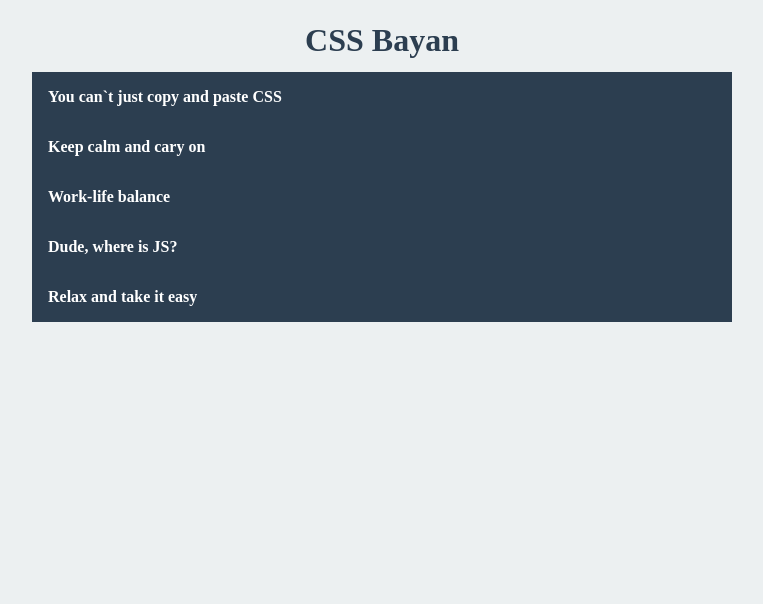
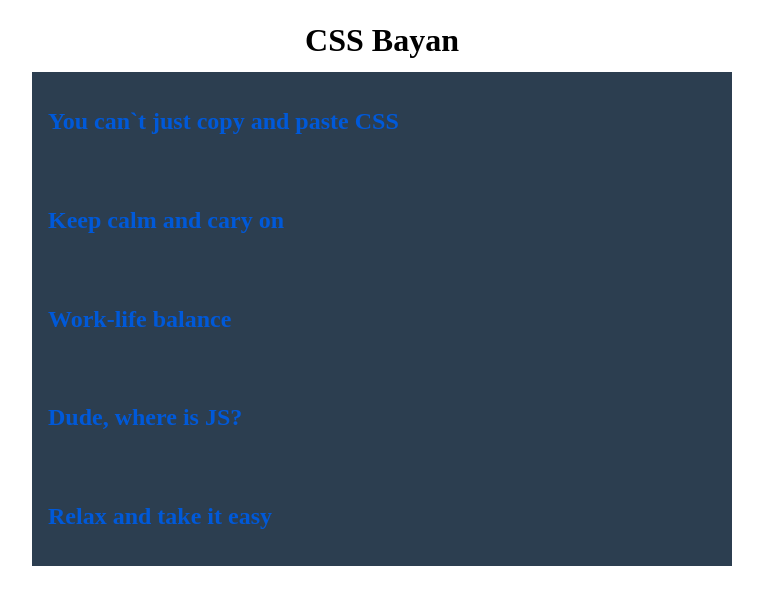
Before and after one commit to Olerinskaia/cssBayan, a plain HTML site: page cssBayan/index.html in a window 1280 px wide. Shown: the whole page, without its empty margins (258-1021 px from the left). Drawn offline with Linux system fonts and the light colour scheme.

Commit message:
fix: style

```diff
--- a/cssBayan/index.html
+++ b/cssBayan/index.html
@@ -11,43 +11,49 @@
    <div class="wrapper">
       <h1 class="title">CSS Bayan</h1>
       <div class="tab">
+        <label class="tab-label" for="chck1">
           <input type="checkbox" id="chck1">
-        <label class="tab-label" for="chck1">You can`t just copy and paste CSS </label>
+          <h2 class="tab-text">You can`t just copy and paste CSS </h2>
           <div class="tab-content">
           <img src="./images/1.jpeg" alt="can`t just copy and paste CSS" class="tab-img">
         </div>
+      </label>
       </div>
       <div class="tab">
+        <label class="tab-label" for="chck2">
         <input type="checkbox" id="chck2">
-        <label class="tab-label" for="chck2"> Keep calm and cary on</label>
+        <h2 class="tab-text">Keep calm and cary on</h2>
           <div class="tab-content">
-
           <img src="./images/2.jpeg" alt="keep calm and cary on" class="tab-img">
           </div>
+      </label>
       </div>
       <div class="tab">
+        <label class="tab-label" for="chck3">
           <input type="checkbox" id="chck3">
-        <label class="tab-label" for="chck3">Work-life balance</label>
+          <h2 class="tab-text">Work-life balance</h2>
           <div class="tab-content">
-
           <img src="./images/3.png" alt="Work-life balanc" class="tab-img">
         </div>
+        </label>
       </div>
       <div class="tab">
+        <label class="tab-label" for="chck4">
           <input type="checkbox" id="chck4">
-        <label class="tab-label" for="chck4">Dude, where is JS?</label>
+          <h2 class="tab-text">Dude, where is JS?</h2>
           <div class="tab-content">
-
           <img src="./images/4.png" alt="Dude, where is JS?" class="tab-img">
         </div>
+        </label>
       </div>
       <div class="tab">
+        <label class="tab-label" for="chck5">
         <input type="checkbox" id="chck5">
-        <label class="tab-label" for="chck5">Relax and take it easy </label>
+         <h2 class="tab-text"> Relax and take it easy </h2>
         <div class="tab-content">
-
          <img src="./images/5.webp" alt="Relax and take it easy" class="tab-img">
         </div>
+        </label>
       </div>
 
     </div>
--- a/cssBayan/style.css
+++ b/cssBayan/style.css
@@ -1,44 +1,21 @@
-.bayan__btn:after {
-  content: '\02795'; /* Unicode character for "plus" sign (+) */
-  font-size: 13px;
-  color: #777;
-  float: right;
-  margin-left: 5px;
-}
-
-.active:after {
-  content: '\2796'; /* Unicode character for "minus" sign (-) */
-}
 .wrapper {
   margin: 0 auto;
   max-width: 700px;
 }
-body {
-  color: #2c3e50;
-  background: #ecf0f1;
-  padding: 0 1em 1em;
-}
-h1 {
+
+.title {
   margin: 0;
   line-height: 2;
   text-align: center;
 }
-h2 {
-  margin: 0 0 0.5em;
-  font-weight: normal;
-}
+
 input {
   position: absolute;
   opacity: 0;
   z-index: -1;
+  display: none;
 }
 
-/* Accordion styles */
-.tabs {
-  border-radius: 8px;
-  overflow: hidden;
-  box-shadow: 0 4px 4px -2px rgba(0, 0, 0, 0.5);
-}
 .tab {
   width: 100%;
   color: white;
@@ -47,6 +24,7 @@ input {
 .tab-label {
   display: flex;
   justify-content: space-between;
+  flex-direction: column;
   padding: 1em;
   color: white;
   background: #2c3e50;
@@ -56,25 +34,28 @@ input {
 .wrapper:hover input:checked {
   color: blue;
 }
-/* Icon */
+
 .tab-label:hover {
   background: darken(#2c3e50, 10%);
 }
-.tab-label::after {
-  content: '+'; /* Unicode character for "plus" sign (+) */
+.tab-text::after {
+  content: '+';
   font-size: 15px;
   color: white;
   float: right;
   margin-left: 5px;
   opacity: 0;
   text-align: center;
-  transition: all 0.35s;
+  transition: all 0.5s;
 }
-.wrapper:hover .tab-label::after {
+.wrapper:hover .tab-text::after {
   opacity: 1;
 }
+.wrapper:hover input:checked + .tab-text {
+  color: blue;
+}
 
-input:checked + .tab-label::after {
+input:checked + .tab-text::after {
   transform: rotate(45deg);
 }
 .tab-content {
@@ -84,7 +65,10 @@ input:checked + .tab-label::after {
   padding: 0 1em;
   color: #2c3e50;
   background: white;
-  transition: all 0.35s;
+  transition: all 0.5s;
+}
+.tab-text {
+  color: RGB(0, 89, 217);
 }
 .tab-close {
   display: flex;
@@ -108,12 +92,12 @@ input:checked::after {
 input:hover ~ .tab-content {
   max-height: 100vh;
   padding: 1em;
-  transition: all 0.35s;
+  transition: all 0.5s;
 }
 input:checked ~ .tab-content {
   max-height: 100vh;
   padding: 1em;
-  transition: all 0.35s;
+  transition: all 0.5s;
 }
 .tab-img {
   max-width: 300px;
```
Lines whose indentation alone changed are shown as unchanged.
